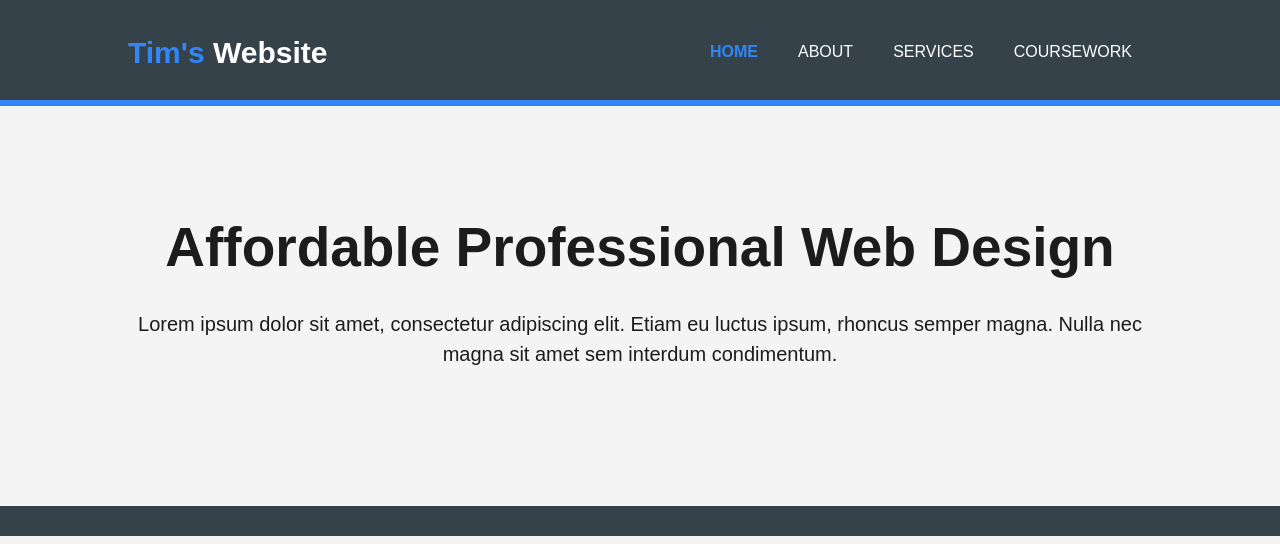
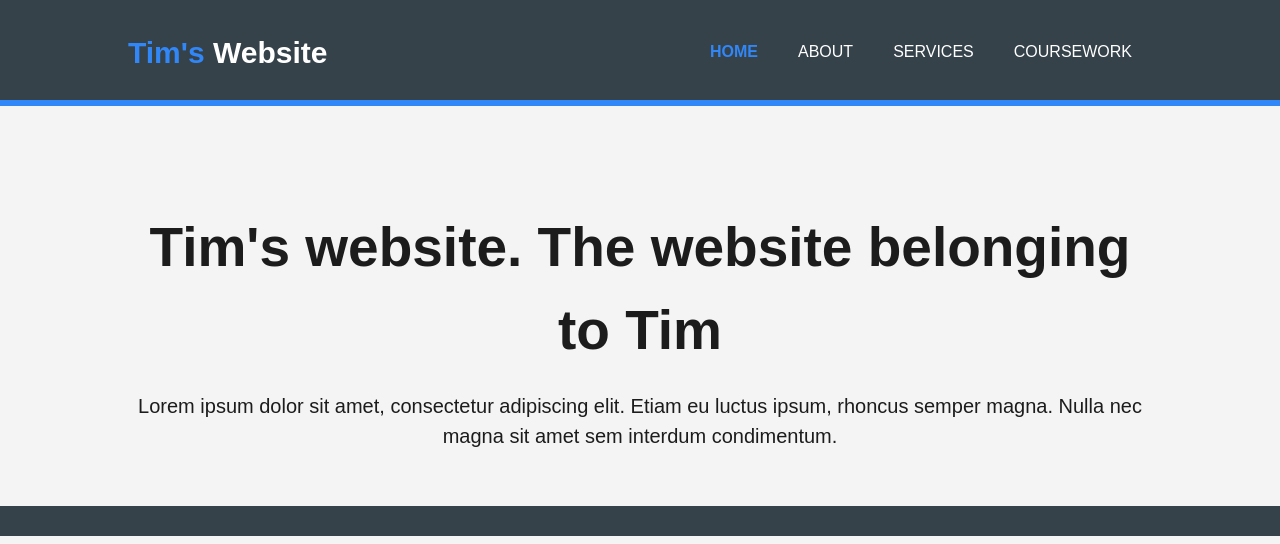
Before and after one commit to Kappouta/kappouta.github.io, a plain HTML site: page index.html in a window 1280 px wide. Shown: the top 544 px of the page. Drawn offline with Linux system fonts and the light colour scheme.

Commit message:
edited text

```diff
--- a/index.html
+++ b/index.html
@@ -28,7 +28,7 @@
 
     <section id="showcase">
       <div class="container">
-        <h1>Affordable Professional Web Design</h1>
+        <h1>Tim's website. The website belonging to Tim</h1>
         <p>Lorem ipsum dolor sit amet, consectetur adipiscing elit. Etiam eu luctus ipsum, rhoncus semper magna. Nulla nec magna sit amet sem interdum condimentum.</p>
       </div>
     </section>
```
